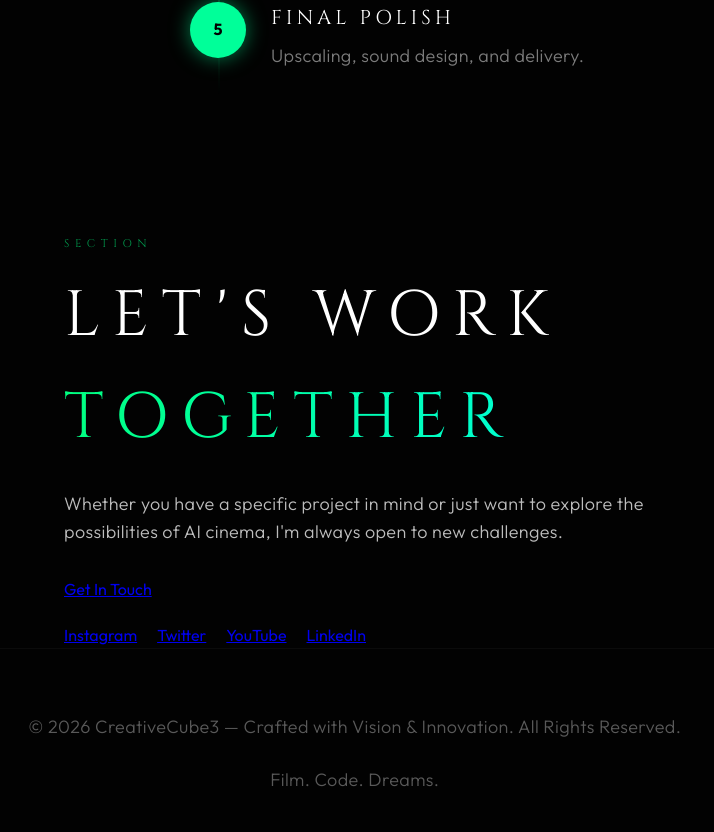
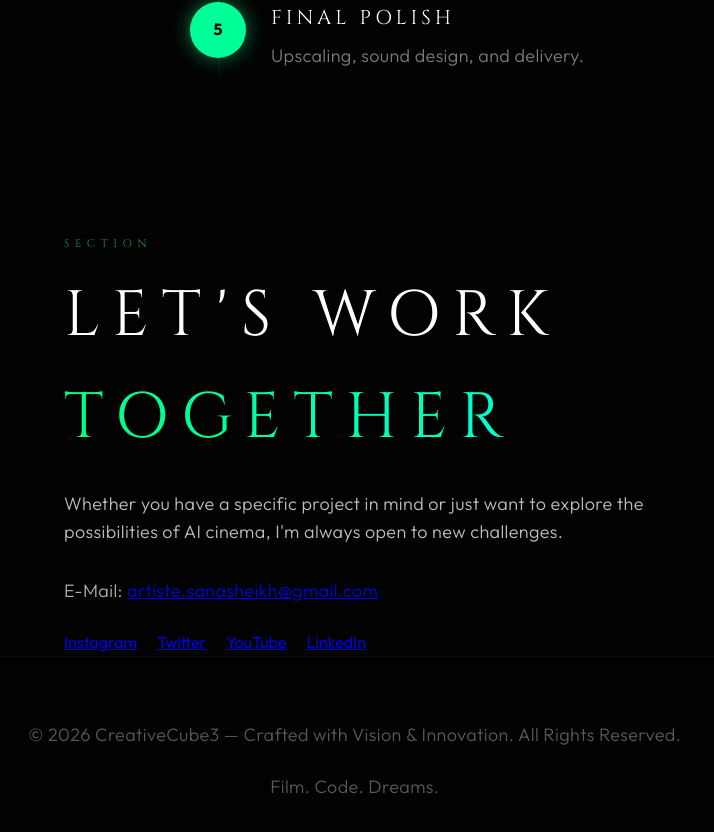
Before and after one commit to ivysana03/sana-portfolio, a React (Vite) app: page / in a window 1280 px wide. Shown: the part 6721-7553 px from the top of the page, without its empty margins (0-714 px from the left). Built offline with nearby package versions, Linux system fonts and the light colour scheme.

Commit message:
Update Contact.jsx

```diff
--- a/src/components/Contact.jsx
+++ b/src/components/Contact.jsx
@@ -21,12 +21,12 @@ const Contact = () => {
                         the possibilities of AI cinema, I'm always open to new challenges.
                     </p>
 
-                   <a
-  href="mailto:artiste.sanasheikh@gmail.com?subject=Let's Work Together&body=Hi Sana,%0D%0A%0D%0AI would like to discuss..."
-  className="contact-btn"
->
-  Get In Touch
-</a>
+                   <p className="contact-email">
+  E-Mail:{" "}
+  <a href="mailto:artiste.sanasheikh@gmail.com">
+    artiste.sanasheikh@gmail.com
+  </a>
+</p>
 
                     <div className="social-links">
                         <a href="https://www.instagram.com/ivysana03?igsh=Zm40NWp5dHVwZ2li&utm_source=qr" className="social-link">Instagram</a>
```
